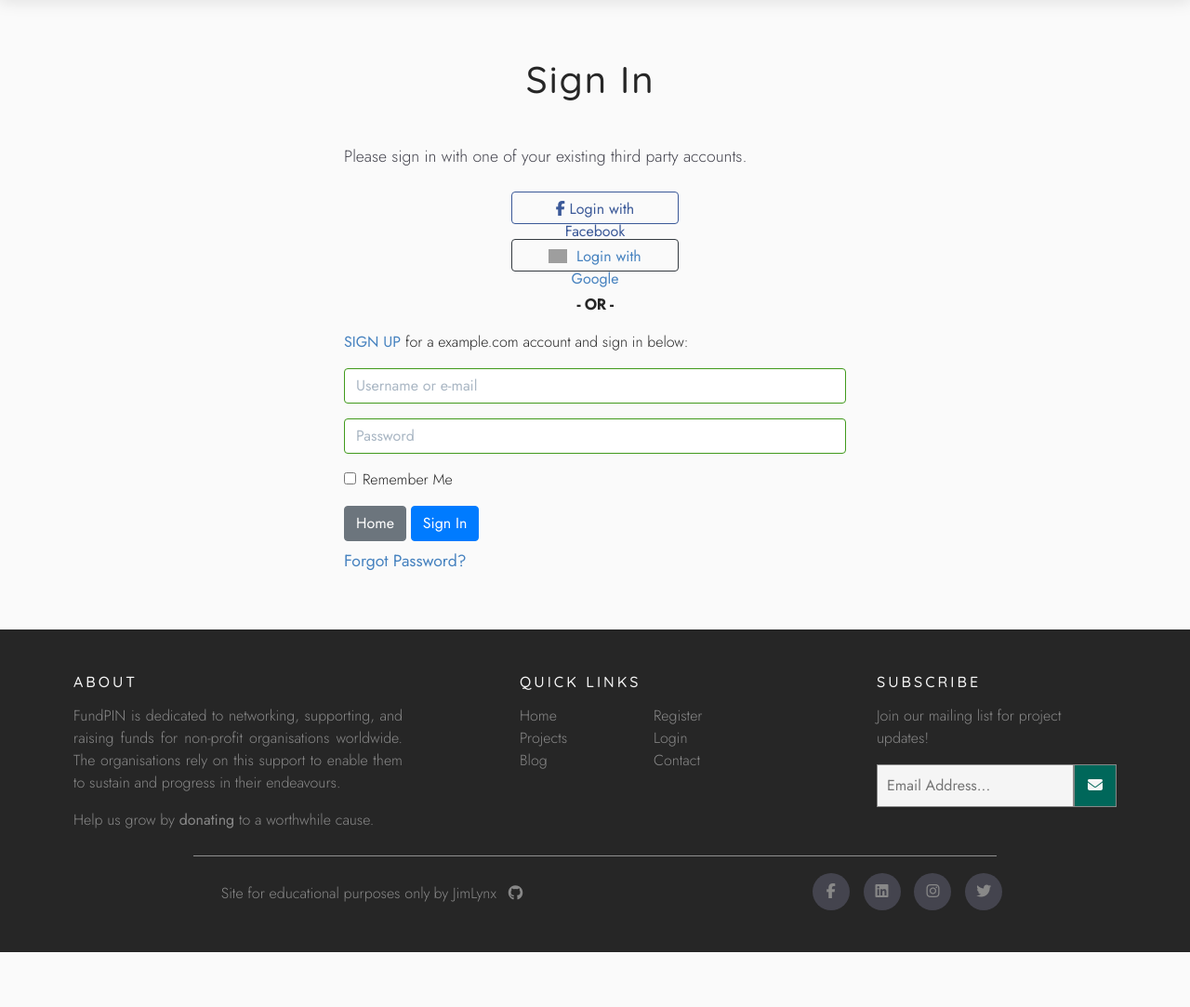
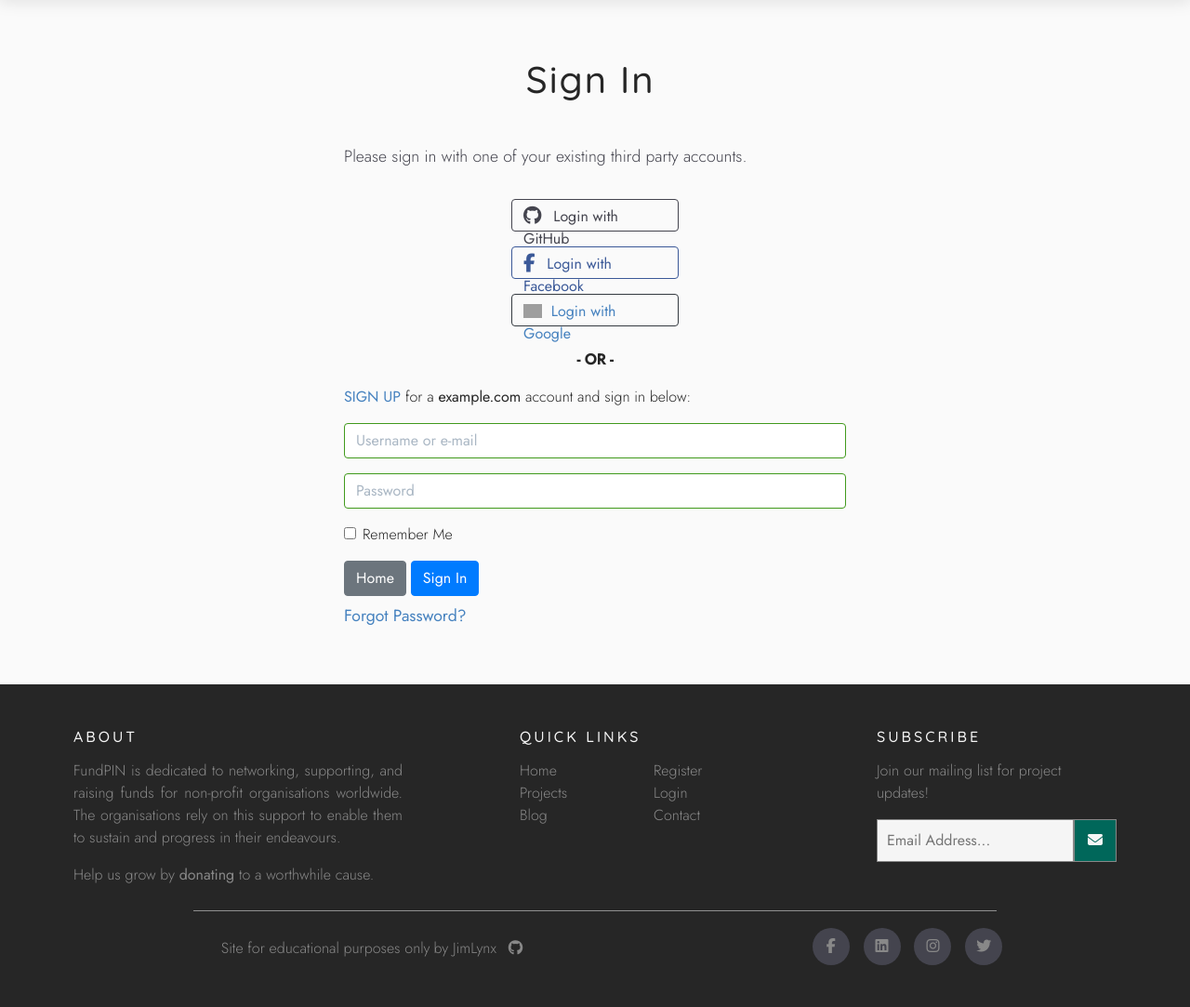
Before and after one commit to JimLynx/fundpin, a Django app: page /accounts/login/ in a window 1280 px wide. Shown: the part 115-1198 px from the top of the page at 93% size. Before the commit the page ends 1139 px from the top, so only its background shows below. Run offline with Django 3.2, Linux system fonts and the light colour scheme; parts of the project's set-up code (start-up, migrations or seed data) failed here and were passed over; some libraries are stand-ins or nearby versions; some web fonts are replaced; grey boxes are pictures that could not be loaded.

Commit message:
Add Github login authentication and style button

```diff
--- a/static/css/base.css
+++ b/static/css/base.css
@@ -594,29 +594,46 @@ form.subscribe-form button:hover {
 
 /* --- Social Login buttons */
 .btn-facebook,
-.google {
+.google,
+.btn-github {
     width: 180px;
     height: 35px
 }
 
 .btn-facebook {
-    color:#3b5998!Important;
+    color: #3b5998 !Important;
     background-color: var(--off-white);
 
-    border: 1px solid #3b5998; ;
+    border: 1px solid #3b5998;
+    ;
 }
+
 .btn-facebook:hover {
-    background-color:#3b5998;
-    color: var(--off-white)!Important;
+    background-color: #3b5998;
+    color: var(--off-white) !important;
 }
+
+.btn-github:hover {
+    background-color: var(--p-dark-grey);
+    color: var(--off-white) !important;
+}
+
 .google {
-    text-transform:none;
+    text-transform: none;
 }
+
 .google img {
     width: 20px;
-    margin-bottom:3px;
-    margin-right:5px;
+    margin-bottom: 3px;
+    margin-right: 5px;
 }
+
+.btn-github {
+    color: var(--p-dark-grey) !important;
+    background-color: var(--off-white);
+    border: 1px solid var(--p-dark-grey);
+}
+
 /* --- MEDIA QUERIES --- */
 
 @media (min-width: 576px) {
--- a/templates/allauth/account/login.html
+++ b/templates/allauth/account/login.html
@@ -23,20 +23,28 @@
 <div class="socialaccount_ballot">
 
     <div class="socialaccount_providers">
+        <div class="row">
+        <!-- github login -->
+        <div class="col-12 my-2">
+            <a id="github-button" href="{% provider_login_url "github" %}" class="btn btn-block btn-github mx-auto text-left">
+                <i class="fa fa-github fa-lg mr-2"></i> Login with GitHub
+            </a>
+        </div>
         <!-- facebook login -->
-        <div class="col">
-            <a href="{% provider_login_url "facebook" method="oauth2" %}" class="btn btn-block btn-social btn-facebook mx-auto my-2 text-center">
-                <span class="fa fa-facebook"></span>
-                             Login with Facebook
-               </a>
+        <div class="col-12 my-2">
+            <a href="{% provider_login_url "facebook" method="oauth2" %}" class="btn btn-block btn-facebook mx-auto text-left">
+                <i class="fa fa-facebook fa-lg mr-2"></i>
+                Login with Facebook
+            </a>
         </div>
         <!-- google login -->
-        <div class="col text-center my-2">
-            <a title="Google" class="socialaccount_provider google btn btn-outline-dark my-2" role="button" href="/accounts/google/login/?process=login">
+        <div class="col-12 my-2 text-center">
+            <a title="Google" href="/accounts/google/login/?process=login" class="google btn btn-outline-dark mx-auto text-left">
                 <img alt="Google sign-in"
                     src="https://upload.wikimedia.org/wikipedia/commons/thumb/5/53/Google_%22G%22_Logo.svg/512px-Google_%22G%22_Logo.svg.png" />
                 Login with Google
             </a>
+        </div>
         </div>
     </div>
 
@@ -44,7 +52,7 @@
     <div class="login-or my-3 text-center font-weight-bold">{% trans '- OR -' %}</div>
     {% blocktrans with site.name as site_name %}
     <div class="mb-3">
-        <a href="{{ signup_url }}">SIGN UP</a><span> for a {{ site_name }} account and sign in below:</span>
+        <a href="{{ signup_url }}">SIGN UP</a><span> for a <strong>{{ site_name }}</strong> account and sign in below:</span>
 
     </div>
     {% endblocktrans %}
```
Also changed, not shown: fundpin/settings.py (+11 -4 lines).
